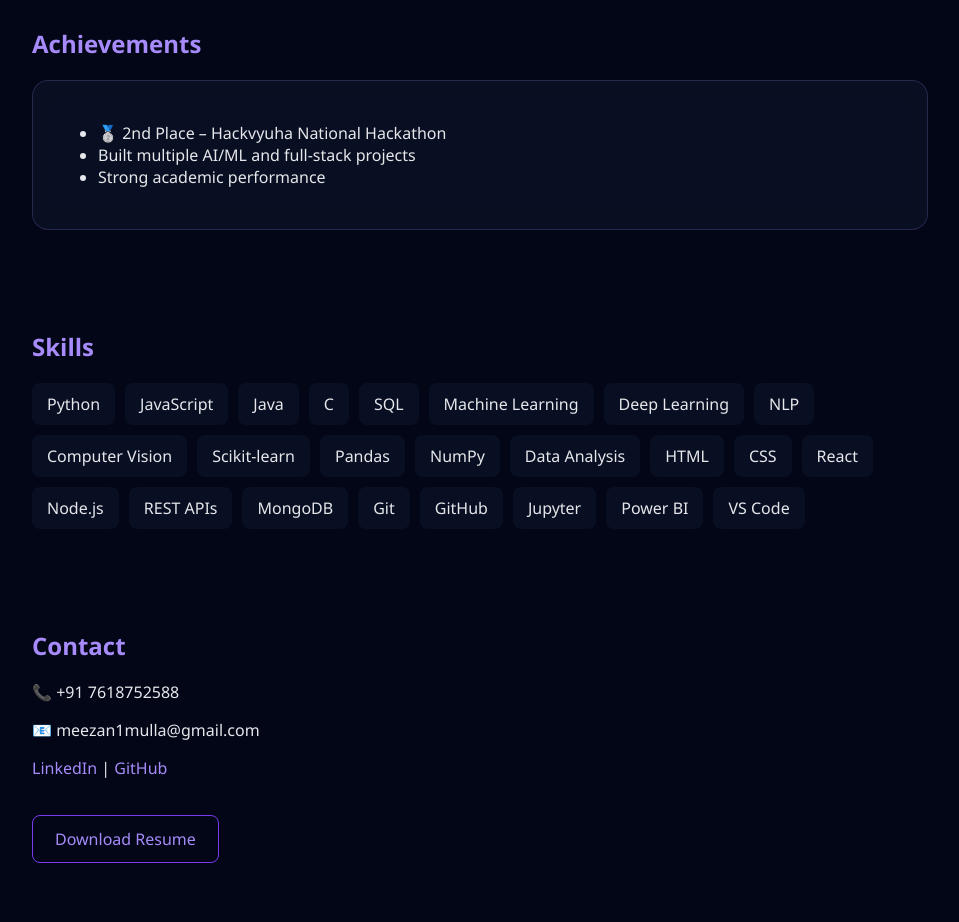
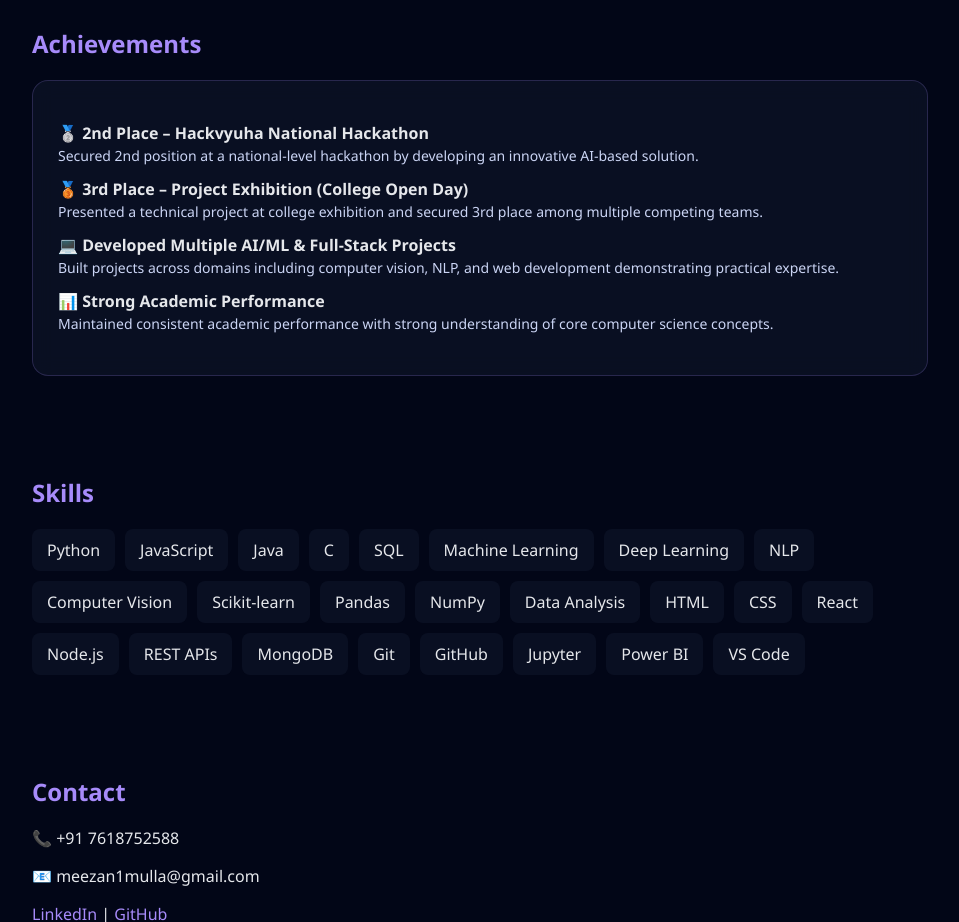
Before and after one commit to meezan-cloud/meezan-portfolio, a plain HTML site: page index.html in a window 1280 px wide. Shown: the part 3060-3982 px from the top of the page, without its empty margins (160-1119 px from the left). Drawn offline with nearby package versions, Linux system fonts and the light colour scheme.

Commit message:
Update index.html

```diff
--- a/index.html
+++ b/index.html
@@ -312,13 +312,40 @@
 </div>
 
 <!-- ACHIEVEMENTS -->
+<!-- ACHIEVEMENTS -->
 <div class="section">
     <h2>Achievements</h2>
     <div class="card">
-        <ul>
-            <li>🥈 2nd Place – Hackvyuha National Hackathon</li>
-            <li>Built multiple AI/ML and full-stack projects</li>
-            <li>Strong academic performance</li>
+        <ul style="list-style: none; padding-left: 0;">
+
+            <li style="margin-bottom:12px;">
+                🥈 <b>2nd Place – Hackvyuha National Hackathon</b><br>
+                <span style="font-size:14px; color:#cbd5f5;">
+                Secured 2nd position at a national-level hackathon by developing an innovative AI-based solution.
+                </span>
+            </li>
+
+            <li style="margin-bottom:12px;">
+                🥉 <b>3rd Place – Project Exhibition (College Open Day)</b><br>
+                <span style="font-size:14px; color:#cbd5f5;">
+                Presented a technical project at college exhibition and secured 3rd place among multiple competing teams.
+                </span>
+            </li>
+
+            <li style="margin-bottom:12px;">
+                💻 <b>Developed Multiple AI/ML & Full-Stack Projects</b><br>
+                <span style="font-size:14px; color:#cbd5f5;">
+                Built projects across domains including computer vision, NLP, and web development demonstrating practical expertise.
+                </span>
+            </li>
+
+            <li>
+                📊 <b>Strong Academic Performance</b><br>
+                <span style="font-size:14px; color:#cbd5f5;">
+                Maintained consistent academic performance with strong understanding of core computer science concepts.
+                </span>
+            </li>
+
         </ul>
     </div>
 </div>
```
